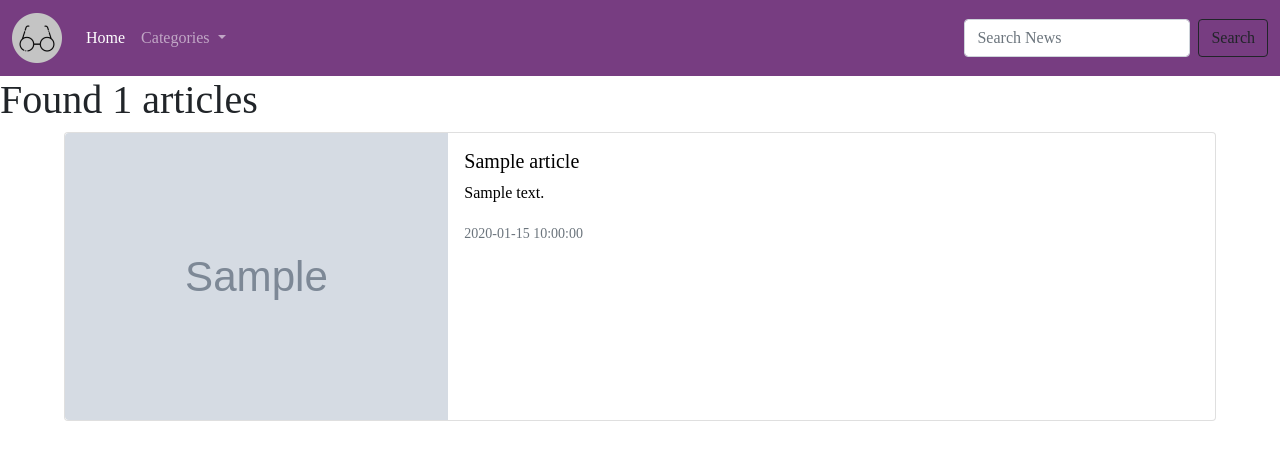
After one commit to Ken-mbira/News_Hub, a Flask app: template app/templates/search.html in a window 1280 px wide. The commit adds this page. Shown: the top 460 px of the page. Run offline with Flask 2, Linux system fonts and the light colour scheme; the template is opened without the code that fills it: most values are stand-ins (such as "Sample title", 1, 10 or a date in 2020); grey boxes marked "Sample" are stand-in pictures; some libraries are stand-ins or nearby versions; some web fonts are replaced.

Commit message:
implement search functionality for the app

```diff
--- a/app/templates/index.html
+++ b/app/templates/index.html
@@ -103,7 +103,6 @@
     <h1><u>Headlines</u></h1>
 </div>
 <div class="container-fluid row card-group" style="display: flex; justify-content: center;">
-    <h1 class="headlines"><u>Headlines</u></h1>
     {% for headline in headlines%}
     <div class="col-md-6 card mb-3" style="max-width: 540px; margin:10px;">
         <a href="{{ headline.link }}" style="color: #000; text-decoration: none;">
--- a/app/templates/navbar.html
+++ b/app/templates/navbar.html
@@ -21,8 +21,8 @@
                 </li>
             </ul>
             <form class="d-flex">
-                <input class="form-control me-2" type="search" placeholder="Search News" aria-label="Search">
-                <button class="btn btn-outline-dark" style="background-color:#773D81 ;" type="submit">Search</button>
+                <input class="form-control me-2" type="search" placeholder="Search News" aria-label="Search" name="article_search">
+                <input class="btn btn-outline-dark" style="background-color:#773D81 ;" type="submit" value="Search">
             </form>
         </div>
     </div>
--- /dev/null
+++ b/app/templates/search.html
@@ -0,0 +1,24 @@
+{% extends 'base.html' %} {% block content %}
+<div style="width:100%">
+    <div>
+        <h1>Found {{ articles | count }} articles</h1>
+    </div>
+    {% for article in articles %}
+    <div class="card mb-3" style="width: 90vw; justify-self: center;">
+        <div class="row g-0">
+            <div class="col-md-4">
+                <img src="{{ article.image_url }}" class="img-fluid rounded-start" alt="...">
+            </div>
+            <div class="col-md-8">
+                <div class="card-body">
+                    <a href="{{ article.link }}" style="text-decoration: none; color: black;">
+                        <h5 class="card-title">{{ article.title }}</h5>
+                        <p class="card-text">{{ article.description }}</p>
+                        <p class="card-text"><small class="text-muted">{{ article.published }}</small></p>
+                    </a>
+                </div>
+            </div>
+        </div>
+    </div>
+    {% endfor %}
+</div>{% endblock %}
```
